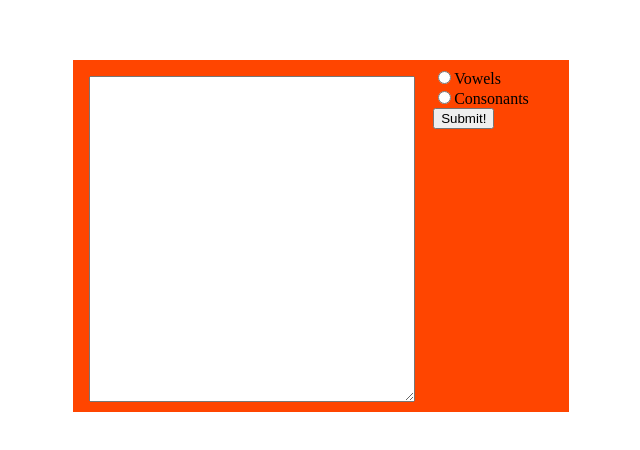
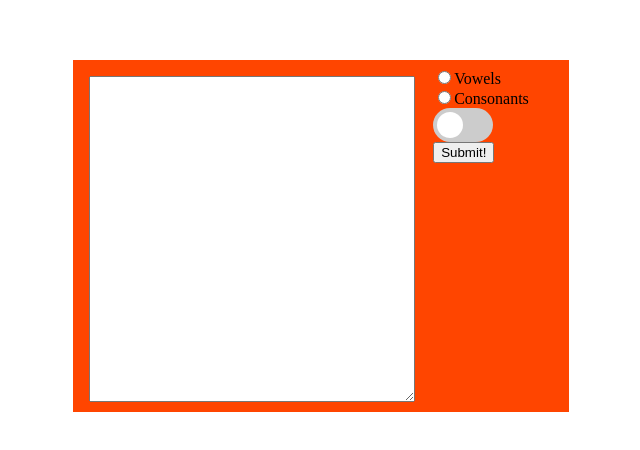
Before and after one commit to DincaToni/example_project_fullstack, an Angular app in the folder example_project/: page / in a window 1280 px wide. Shown: the part 108-558 px from the top of the page, without its empty margins (319-959 px from the left). Built offline with nearby package versions, Linux system fonts and the light colour scheme.

Commit message:
Initial Fe->Be connection added

```diff
--- a/example_project/src/components/atoms/submit-button1/submit-button1.component.ts
+++ b/example_project/src/components/atoms/submit-button1/submit-button1.component.ts
@@ -1,9 +1,12 @@
 import { Component, EventEmitter, Input, Output } from '@angular/core';
+import { HttpClientModule, HttpHeaders } from '@angular/common/http';
+import { HttpClient } from '@angular/common/http';
+import { catchError, map } from 'rxjs/operators';
 
 @Component({
   selector: 'submit-button1',
   standalone: true,
-  imports: [],
+  imports: [HttpClientModule],
   templateUrl: './submit-button1.component.html',
   styleUrl: './submit-button1.component.css',
 })
@@ -11,6 +14,8 @@ export class SubmitButton1Component {
   @Input() taValue!: String;
 
   @Input() checkedVal!: String;
+
+  @Input() isSwitchOn!: boolean;
 
   @Input() results!: String[];
   @Output() resultsChange = new EventEmitter<String[]>();
@@ -74,8 +79,43 @@ export class SubmitButton1Component {
       return '';
     }
   }
+
+  httpOptions = {
+    headers: new HttpHeaders({
+      'Content-Type': 'application/json',
+    }),
+  };
+
+  constructor(private http: HttpClient) {}
+
+  postData() {
+    let requestBody = {
+      text: this.taValue,
+      analysisType: this.checkedVal,
+    };
+
+    const url = 'http://localhost:8080/AnalyzeText';
+    console.log(this.httpOptions);
+    return this.http.post(url, requestBody, this.httpOptions) /*.pipe(
+      map((response: any) => {
+        console.log('Response:', response);
+        return response;
+      }),
+      catchError((error) => {
+        console.error('Error:', error);
+        throw error;
+      })
+    )*/;
+  }
+
   onSubmit = () => {
-    this.results.push(this.analyzeText([this.checkedVal, this.taValue]));
+    if (!this.isSwitchOn) {
+      this.results.push(this.analyzeText([this.checkedVal, this.taValue]));
+    } else {
+      this.postData().subscribe((response: any) => {
+        this.results.push(response.data);
+      });
+    }
     this.resultsChange.emit(this.results);
     console.log(this.results);
   };
--- /dev/null
+++ b/example_project/src/components/atoms/toggle-switch/toggle-switch.component.css
@@ -0,0 +1,44 @@
+.toggle-switch {
+    position: relative;
+    display: inline-block;
+    width: 60px;
+    height: 34px;
+  }
+
+  .toggle-switch input {
+    opacity: 0;
+    width: 0;
+    height: 0;
+  }
+
+  .slider {
+    position: absolute;
+    cursor: pointer;
+    top: 0;
+    left: 0;
+    right: 0;
+    bottom: 0;
+    background-color: #ccc;
+    transition: 0.4s;
+    border-radius: 34px;
+  }
+
+  .slider:before {
+    position: absolute;
+    content: "";
+    height: 26px;
+    width: 26px;
+    left: 4px;
+    bottom: 4px;
+    background-color: white;
+    transition: 0.4s;
+    border-radius: 50%;
+  }
+
+  input:checked + .slider {
+    background-color: #2196f3;
+  }
+
+  input:checked + .slider:before {
+    transform: translateX(26px);
+  }
--- /dev/null
+++ b/example_project/src/components/atoms/toggle-switch/toggle-switch.component.html
@@ -0,0 +1,9 @@
+<div class="toggle-switch">
+    <input
+      type="checkbox"
+      id="toggle-switch"
+      [(ngModel)]="isSwitchOn"
+      (change)="toggleSwitch()"
+    />
+    <label for="toggle-switch" class="slider"></label>
+  </div>
--- /dev/null
+++ b/example_project/src/components/atoms/toggle-switch/toggle-switch.component.ts
@@ -0,0 +1,19 @@
+import { Component, EventEmitter, Input, Output } from '@angular/core';
+import { FormsModule } from '@angular/forms';
+
+@Component({
+  selector: 'toggle-switch',
+  standalone: true,
+  imports: [FormsModule],
+  templateUrl: './toggle-switch.component.html',
+  styleUrl: './toggle-switch.component.css',
+})
+export class ToggleSwitchComponent {
+  @Input() isSwitchOn!: boolean;
+  @Output() isSwitchOnChange = new EventEmitter<boolean>();
+
+  toggleSwitch() {
+    console.log('Switch state changed:', this.isSwitchOn);
+    this.isSwitchOnChange.emit(this.isSwitchOn);
+  }
+}
--- a/example_project/src/components/templates/example-ui/example-ui.component.html
+++ b/example_project/src/components/templates/example-ui/example-ui.component.html
@@ -4,7 +4,10 @@
     </div>
     <div class="template-exampleUI_wrapper-submitButton1">
         <radio-group [(checkedVal)]="analysisType"/>
-        <submit-button1 [taValue] = "textAreaValue" [checkedVal]="analysisType" [(results)] = "resultsArr"/>
+        <div>
+            <toggle-switch [(isSwitchOn)]="isSwitchOn"/>
+        </div>
+        <submit-button1 [taValue] = "textAreaValue" [checkedVal]="analysisType" [isSwitchOn]="isSwitchOn" [(results)] = "resultsArr"/>
     </div>
     <div class="template-exampleUI_wrapper-displayBlock1" >
         <display-block1 *ngFor="let result of resultsArr" [res]="result"></display-block1>
--- a/example_project/src/components/templates/example-ui/example-ui.component.ts
+++ b/example_project/src/components/templates/example-ui/example-ui.component.ts
@@ -4,6 +4,7 @@ import { SubmitButton1Component } from '../../atoms/submit-button1/submit-button
 import { DisplayBlock1Component } from '../../atoms/display-block1/display-block1.component';
 import { RadioGroupComponent } from '../../atoms/radio-group/radio-group.component';
 import { CommonModule } from '@angular/common';
+import { ToggleSwitchComponent } from '../../atoms/toggle-switch/toggle-switch.component';
 
 @Component({
   selector: 'example-ui',
@@ -13,6 +14,7 @@ import { CommonModule } from '@angular/common';
     SubmitButton1Component,
     DisplayBlock1Component,
     RadioGroupComponent,
+    ToggleSwitchComponent,
     CommonModule,
   ],
   templateUrl: './example-ui.component.html',
@@ -22,4 +24,5 @@ export class ExampleUIComponent {
   resultsArr: String[] = [];
   textAreaValue: String = '';
   analysisType: String = '';
+  isSwitchOn: boolean = false;
 }
```
Also changed, not shown: 2 other files (tests, documents, lock files or other folders).
